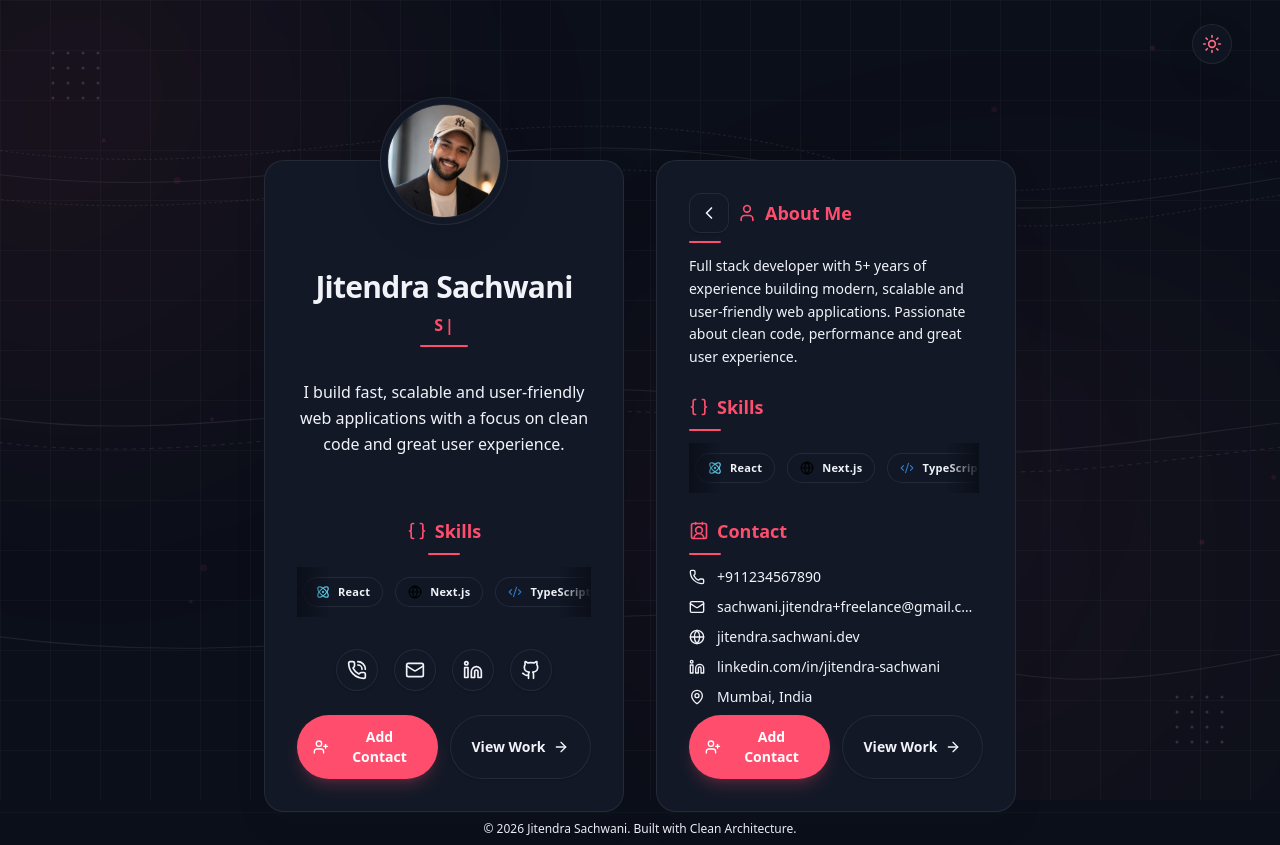
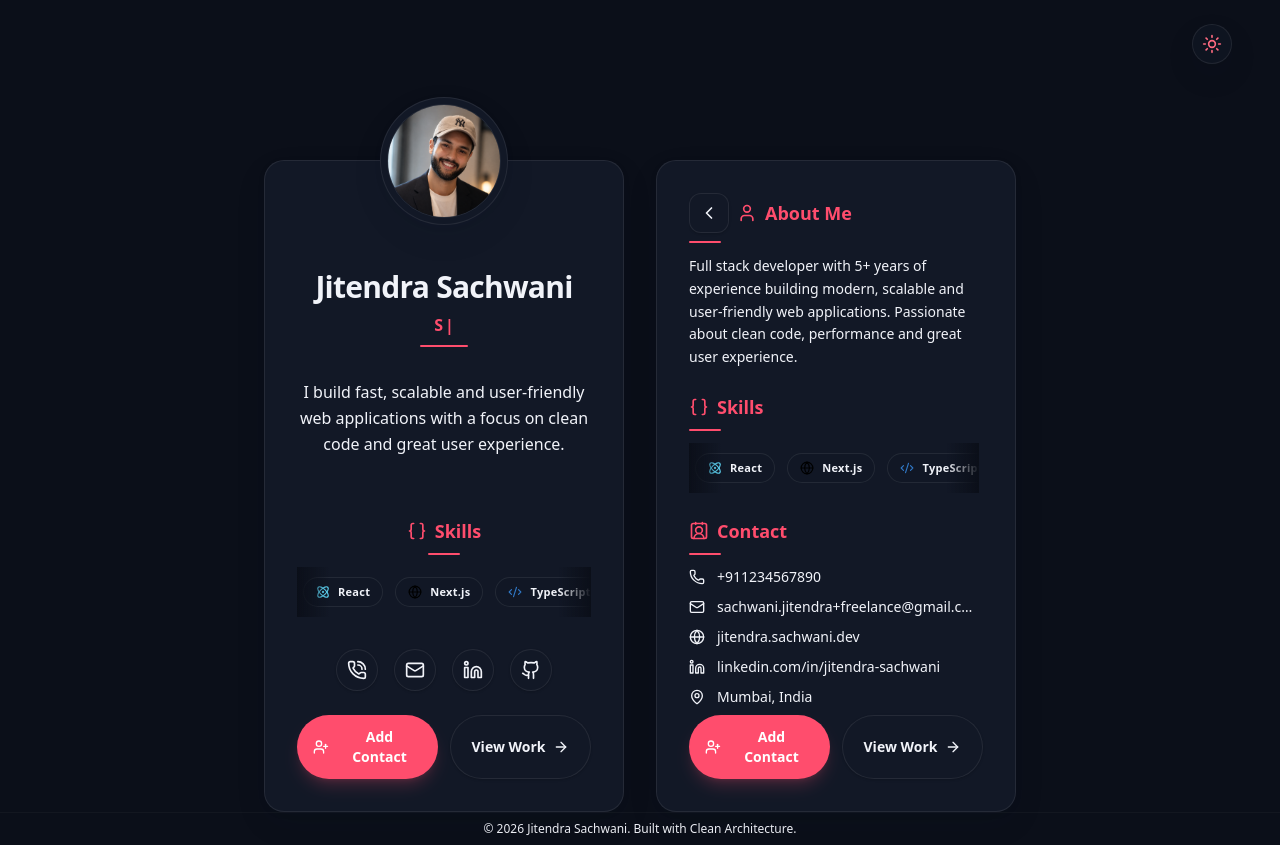
Before and after one commit to JitendraSachwani/personal-website, a Next.js app: page / in a window 1280 px wide. Built offline with nearby package versions, Linux system fonts and the light colour scheme.

Commit message:
Remove background as it causing issue with safari

```diff
--- a/app/layout.tsx
+++ b/app/layout.tsx
@@ -61,7 +61,7 @@
       >
         <ThemeProvider attribute="class" defaultTheme="dark" disableTransitionOnChange>
           {/* <div className="noise-overlay" /> */}
-          <Background />
+          {/* <Background /> */}
           <div className="fixed top-6 right-6 px-6 z-50 transition-all duration-300">
             <ThemeToggle />
           </div>
```
